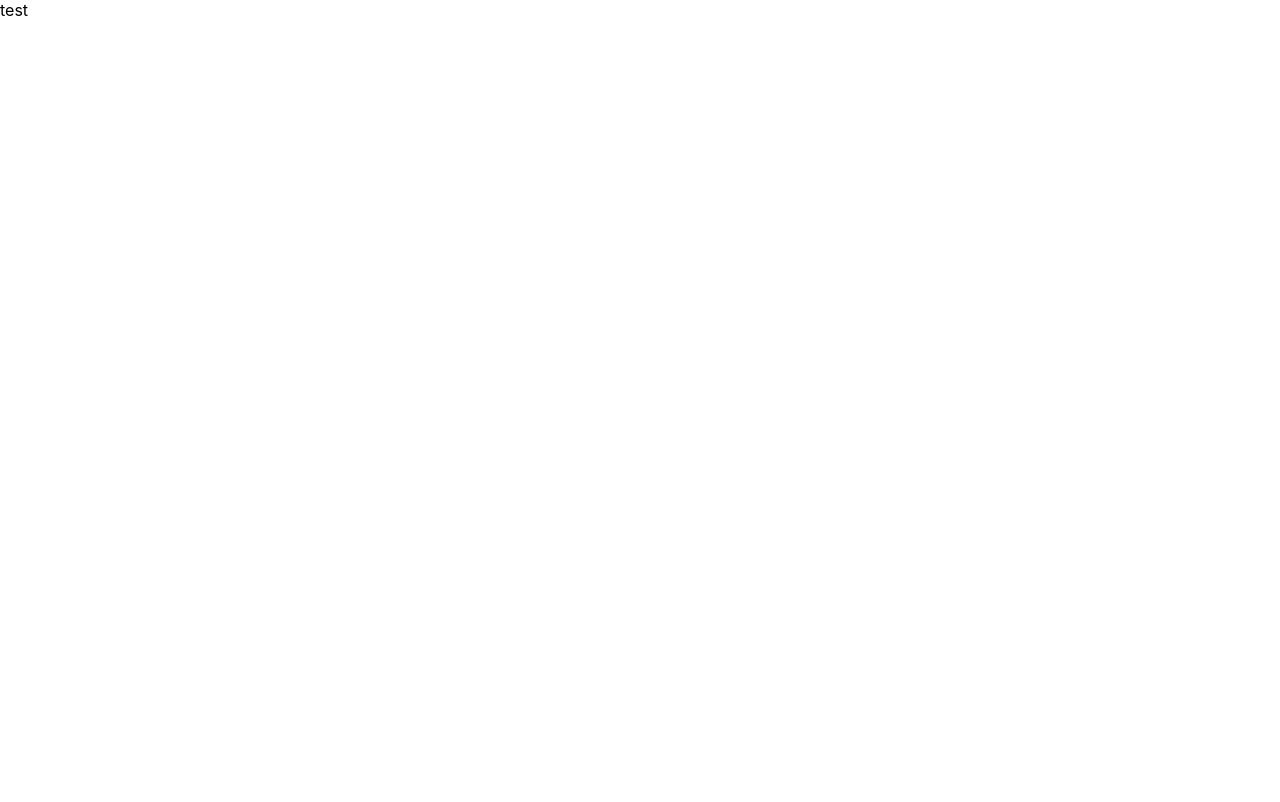
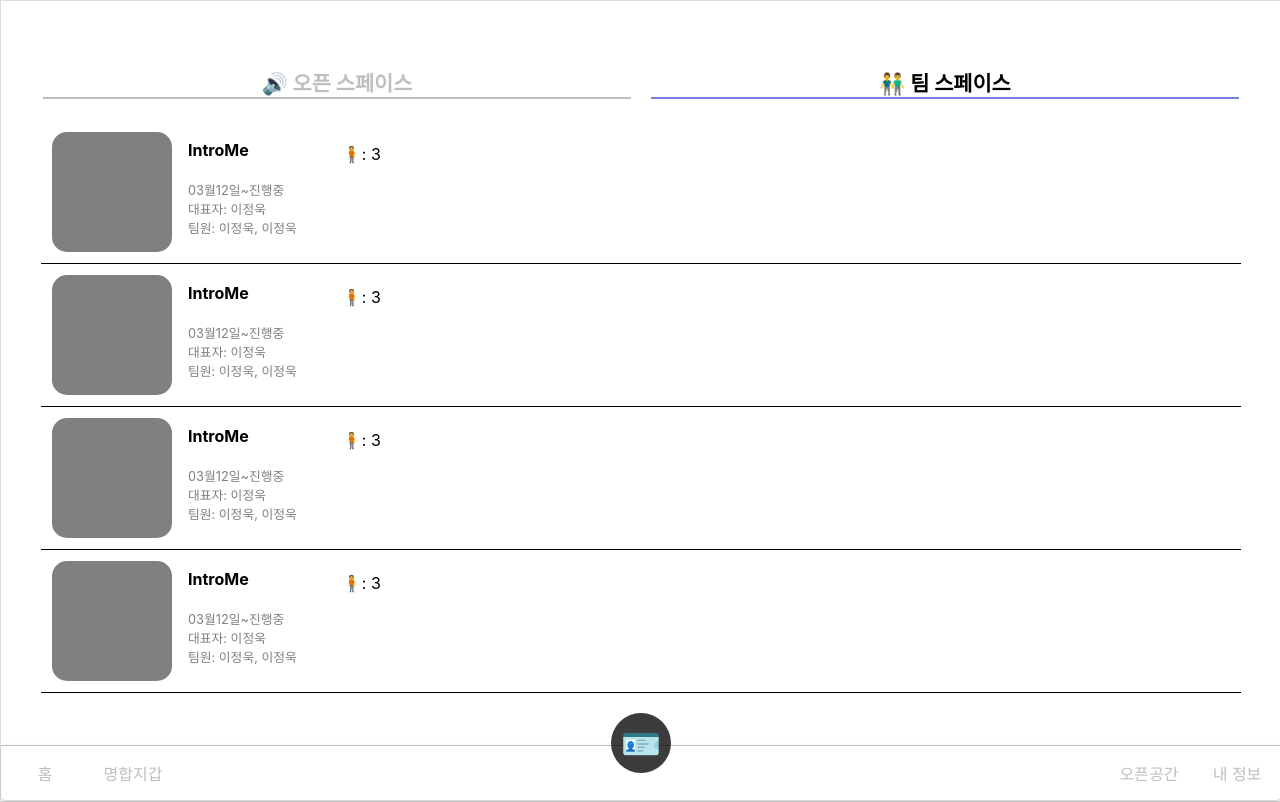
Before and after one commit to IntroMe-IM/IM_Frontend, a React (Create React App) app in the folder introme/: page /TeamSpace in a window 1280 px wide. Built offline with nearby package versions, Linux system fonts and the light colour scheme.

Commit message:
Add
팀 스페이스 및 오픈 스페이스 작성

```diff
--- a/introme/src/App.js
+++ b/introme/src/App.js
@@ -3,7 +3,8 @@ import { BrowserRouter as Router, Route, Routes } from "react-router-dom";
 import LandingPage from "./LandingPage/LandingPage";
 import LoginPage from "./LoginPage/LoginPage";
 import SignupPage from "./LoginPage/SignupPage";
-import TeamSpace from "./TeamSpace/TeamSpace";
+import OpenSpace from "./ChatSpace/OpenSpace";
+import TeamSpace from "./ChatSpace/TeamSpace";
 
 function App() {
   return (
@@ -12,6 +13,7 @@ function App() {
         <Route exact path="/" element={<LandingPage />} />
         <Route exact path="/LoginPage" element={<LoginPage />} />
         <Route exact path="/SignupPage" element={<SignupPage />} />
+        <Route exact path="/OpenSpace" element={<OpenSpace />} />
         <Route exact path="/TeamSpace" element={<TeamSpace />} />
       </Routes>
     </Router>
--- /dev/null
+++ b/introme/src/ChatSpace/OpenSpace.js
@@ -0,0 +1,48 @@
+import React from "react";
+import NavBar from "../Common/NavBar";
+import classes from "../Common/Layout.module.css";
+import classesOpen from "./OpenSpace.module.css";
+import { Link } from "react-router-dom";
+
+const OpenSpace = () => {
+  return (
+    <>
+      <div className={classes.LoginPageLayout}>
+        <div
+          style={{
+            display: "flex",
+            margin: "0 auto",
+            width: "95%",
+            marginTop: "7vh",
+          }}
+        >
+          <Link to="/OpenSpace" className={classesOpen.spaceEnable}>🔊 오픈 스페이스</Link>
+          <Link to="/TeamSpace" className={classesOpen.spaceDisable}>👬 팀 스페이스</Link>
+        </div>
+        {/*팀 스페이스 작성글 */}
+        <div style={{ marginTop: "1vh" }}>
+        {Array.from({ length: 6 }, (_, index) => (
+          <div
+            style={{
+              borderBottom: "1px solid black",
+              width: "calc(95% - 30px)",
+              margin: "0 auto",
+              padding: "7px",
+            }}
+          >
+            <div style={{ fontWeight: "bold" }}> 안녕하세요</div>
+            <div style={{ display: "flex" }}>
+              <div>brody&emsp; </div>
+              <div>14:23&emsp;</div>
+              <div>조회수: {}</div>
+            </div>
+          </div>
+          ))}
+        </div>
+        <NavBar />
+      </div>
+    </>
+  );
+};
+
+export default OpenSpace;
--- /dev/null
+++ b/introme/src/ChatSpace/OpenSpace.module.css
@@ -0,0 +1,21 @@
+.spaceEnable{
+  border-bottom: 2px solid #757FE1;
+  width:50%;
+  text-align:center;
+  margin:10px;
+  font-weight:bold;
+  font-size:1.3rem;
+  text-decoration: none;
+  color: black;
+}
+
+.spaceDisable{
+  border-bottom: 2px solid #BEBEBE;
+  width:50%;
+  text-align:center;
+  margin:10px;
+  font-weight:bold;
+  font-size:1.3rem;
+  text-decoration: none;
+  color: #BEBEBE;
+}
--- /dev/null
+++ b/introme/src/ChatSpace/TeamSpace.js
@@ -0,0 +1,85 @@
+import React from "react";
+import NavBar from "../Common/NavBar";
+import classes from "../Common/Layout.module.css";
+import classesTeam from "./TeamSpace.module.css";
+import { Link } from "react-router-dom";
+
+const TeamSpace = () => {
+  return (
+    <>
+      <div className={classes.LoginPageLayout}>
+        <div
+          style={{
+            display: "flex",
+            margin: "0 auto",
+            width: "95%",
+            marginTop: "7vh",
+          }}
+        >
+          <Link to="/OpenSpace" className={classesTeam.spaceDisable}>
+          🔊 오픈 스페이스
+          </Link>
+          <Link to="/TeamSpace" className={classesTeam.spaceEnable}>
+          👬 팀 스페이스
+          </Link>
+        </div>
+        {/*팀 스페이스 작성글 */}
+        <div style={{ marginTop: "1vh" }}>
+          {Array.from({ length: 4 }, (_, index) => (
+            <div
+              style={{
+                borderBottom: "1px solid black",
+                width: "calc(95% - 30px)",
+                margin: "0 auto",
+                padding: "7px",
+                display: "felx",
+              }}
+            >
+              <div style={{  display: "flex" }}>
+                {/*사진 div */}
+                <div
+                  style={{
+                    margin: "0.5vh",
+                    width: "15vh",
+                    height: "15vh",
+                    borderRadius: "15px",
+                    backgroundColor: "gray",
+                  }}
+                ></div>
+
+                {/*내용div*/}
+                <div style={{padding:"1vh" }}>
+                  <div
+                    style={{
+                      fontWeight: "bold",
+                      padding: "0.5vh",
+                      height: "4vh",
+                    }}
+                  >
+                    IntroMe
+                  </div>
+                  <div style={{ padding: "0.5vh" }}>
+                    <div style={{ color: "gray", fontSize: "0.8rem" }}>
+                      03월12일~진행중
+                    </div>
+                    <div style={{ color: "gray", fontSize: "0.8rem" }}>
+                      대표자: 이정욱
+                    </div>
+                    <div style={{ color: "gray", fontSize: "0.8rem" }}>
+                      팀원: 이정욱, 이정욱
+                    </div>
+                  </div>
+                </div>
+                {/*인원 수 div */}
+                <div style={{ width:"9vh",textAlign:"right"}}><p style={{marginLeft:"3vh"}}>🧍: 3</p></div>
+              </div>
+            </div>
+          ))}
+        </div>
+        <NavBar />
+      </div>
+    </>
+  );
+};
+
+export default TeamSpace;
--- /dev/null
+++ b/introme/src/ChatSpace/TeamSpace.module.css
@@ -0,0 +1,21 @@
+.spaceEnable{
+  border-bottom: 2px solid #757FE1;
+  width:50%;
+  text-align:center;
+  margin:10px;
+  font-weight:bold;
+  font-size:1.3rem;
+  text-decoration: none;
+  color: black;
+}
+
+.spaceDisable{
+  border-bottom: 2px solid #BEBEBE;
+  width:50%;
+  text-align:center;
+  margin:10px;
+  font-weight:bold;
+  font-size:1.3rem;
+  text-decoration: none;
+  color: #BEBEBE;
+}
--- a/introme/src/Common/Layout.module.css
+++ b/introme/src/Common/Layout.module.css
@@ -16,7 +16,7 @@
 .LoginPageLayout{
   border: 1px solid #dddddd;
   /* margin: 10px auto 30px; */
-  height:95vh;
+  height:100vh;
   width:100%;
   /* border-radius:20px; */
   box-shadow: 0 4px 8px rgba(0, 0, 0, 0.3);
--- a/introme/src/Common/NavBar.js
+++ b/introme/src/Common/NavBar.js
@@ -21,7 +21,7 @@ const NavBar = () => {
         <div className={` ${classes.circle}`}><div className={classes.text}>🪪</div></div>
         <div className={classes.navDiv}>
         <li className={classes.navItem}>
-          <Link to="/TeamSpace" className={classes.navLink}>
+          <Link to="/OpenSpace" className={classes.navLink}>
             오픈공간
           </Link>
         </li>
--- a/introme/src/LandingPage/MainBanner.module.css
+++ b/introme/src/LandingPage/MainBanner.module.css
@@ -2,5 +2,5 @@
   text-align: center;
   align-content: center;
   background-color: #c3c3c3;
-  height: 22vh;
+  height: 26vh;
 }
--- a/introme/src/TeamSpace/TeamSpace.js
+++ /dev/null
@@ -1,13 +0,0 @@
-import React from "react";
-
-const TeamSpace = () => {
-  return(
-    <>
-      <div>
-        test
-      </div>
-    </>
-  )
-}
-
-export default TeamSpace
```
